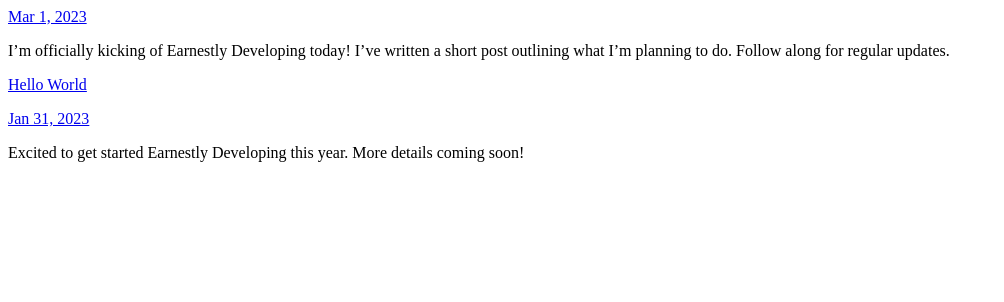
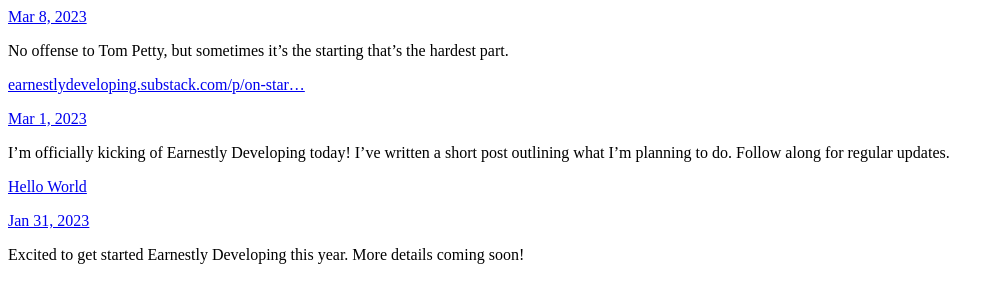
Before and after one commit to EarnestlyDev/microblog, a plain HTML site: page index.html in a window 1280 px wide. Shown: the whole page, without its empty margins (0-1004 px from the left). Drawn offline with Linux system fonts and the light colour scheme.

Commit message:
Archiving from Micro.blog.

```diff
--- a/index.html
+++ b/index.html
@@ -21,6 +21,18 @@
 <div class="h-feed">
 
 
+
+	  <div class="h-entry">
+
+
+		<a href="https://earnestly.dev/2023/03/08/no-offense-to.html" class="u-url"><time class="dt-published" datetime="2023-03-08 21:29:52 -0600">Mar 8, 2023</time></a>
+
+		<div class="e-content">
+			 <p>No offense to Tom Petty, but sometimes it&rsquo;s the starting that&rsquo;s the hardest part.</p>
+<p><a href="https://earnestlydeveloping.substack.com/p/on-starting?sd=pf">earnestlydeveloping.substack.com/p/on-star&hellip;</a></p>
+
+		</div>
+	  </div>
 
 	  <div class="h-entry">
 
```
